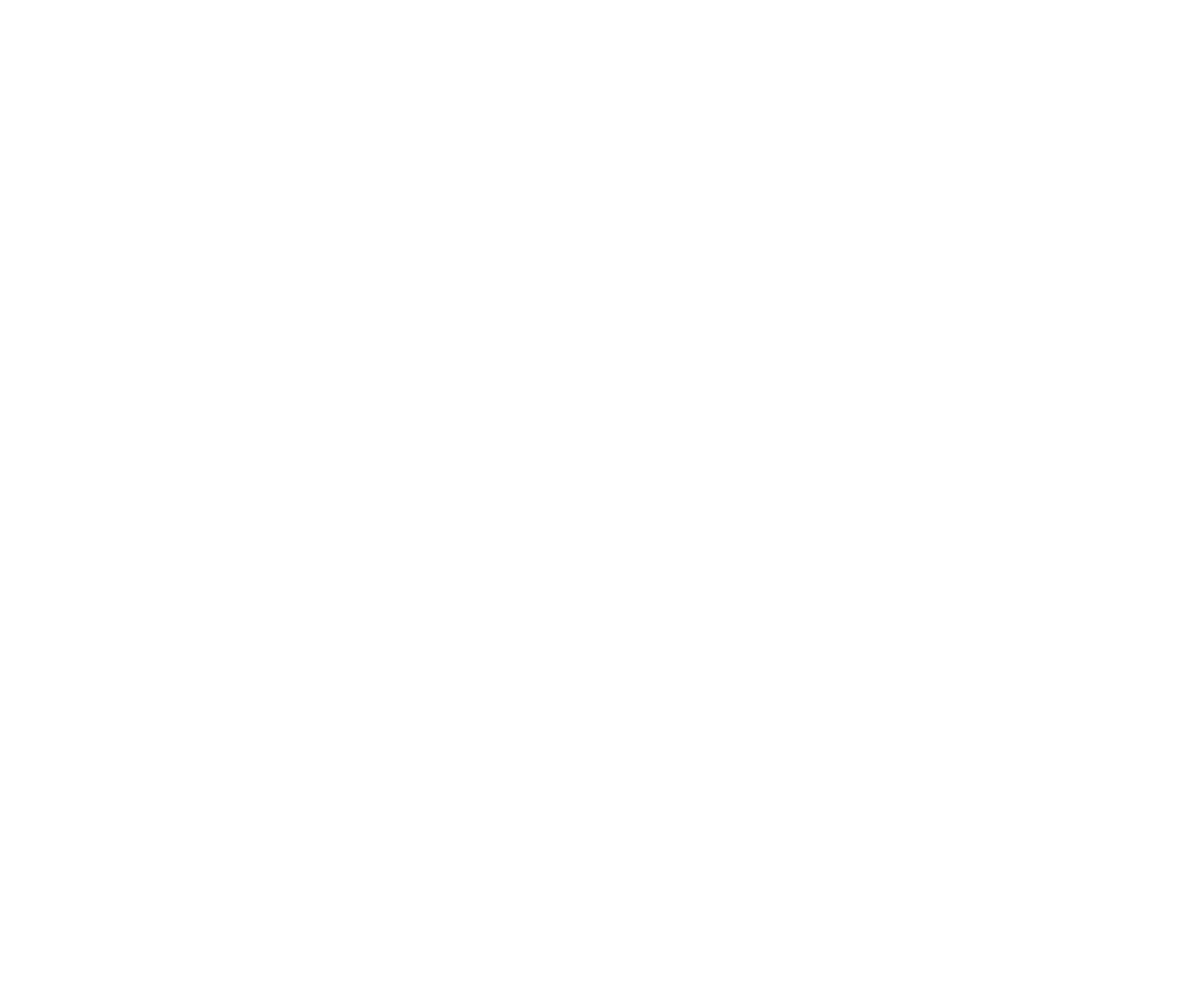
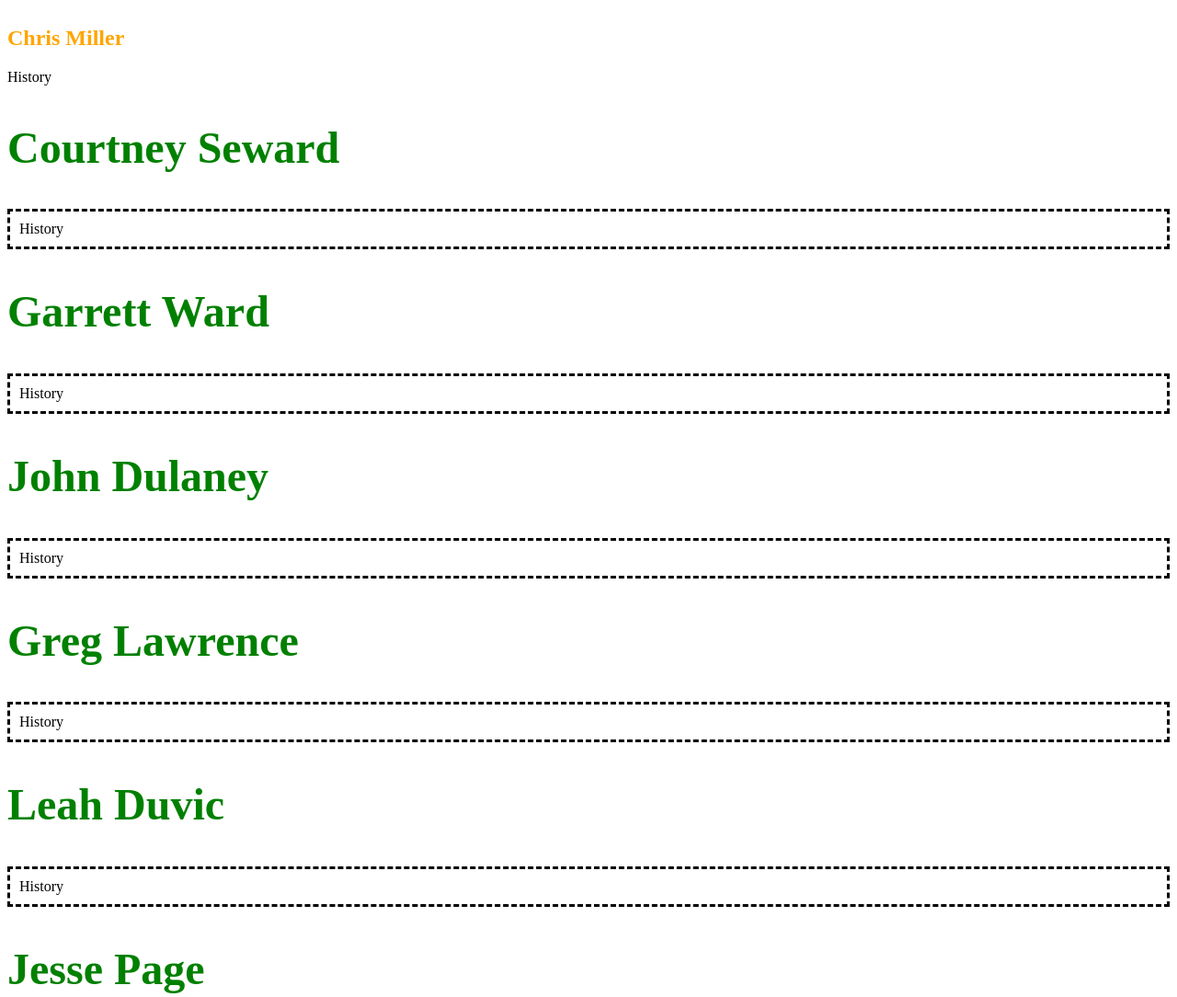
Before and after one commit to JohnALong/student-components, a plain HTML site: page src/index.html in a window 1280 px wide. Shown: the top 1084 px of the page at 92% size. Before the commit the page ends 800 px from the top, so only its background shows below. Drawn offline with Linux system fonts and the light colour scheme.

Commit message:
1st half of practice exercise completed - still contains 4 arguments

```diff
--- a/src/index.html
+++ b/src/index.html
@@ -1,5 +1,6 @@
 <!DOCTYPE html>
 <html lang="en">
+
 <head>
     <meta charset="UTF-8">
     <meta name="viewport" content="width=device-width, initial-scale=1.0">
@@ -7,7 +8,10 @@
     <title>Document</title>
     <link rel="stylesheet" href="styles/main.css">
 </head>
+
 <body>
+    <article id="container"></article>
     <script src="scripts/main.js"></script>
 </body>
+
 </html>
--- a/src/scripts/main.js
+++ b/src/scripts/main.js
@@ -0,0 +1,112 @@
+console.log("woohoo, my page works");
+// copied from chapter - students array
+const students = [
+    {
+        name: "Chris Miller",
+        subject: "History",
+        info: "Failed last exam",
+        score: 59
+    },
+    {
+        name: "Courtney Seward",
+        subject: "History",
+        info: "Has completed all homework",
+        score: 91
+    },
+    {
+        name: "Garrett Ward",
+        subject: "History",
+        info: "Wonderful at helping other students",
+        score: 88
+    },
+    {
+        name: "John Dulaney",
+        subject: "History",
+        info: "Has never missed a class or exam",
+        score: 92
+    },
+    {
+        name: "Greg Lawrence",
+        subject: "History",
+        info: "Sub-par performance all around",
+        score: 64
+    },
+    {
+        name: "Leah Duvic",
+        subject: "History",
+        info: "Wonderful student",
+        score: 97
+    },
+    {
+        name: "Jesse Page",
+        subject: "History",
+        info: "Smokes too much. Distracting.",
+        score: 76
+    },
+    {
+        name: "Kevin Haggerty",
+        subject: "History",
+        info: "Falls asleep in class",
+        score: 79
+    },
+    {
+        name: "Max Wolf",
+        subject: "History",
+        info: "Talks too much",
+        score: 83
+    },
+    {
+        name: "Lissa Goforth",
+        subject: "History",
+        info: "Asks pointless, unrelated questions",
+        score: 78
+    },
+    {
+        name: "Tyler Bowman",
+        subject: "History",
+        info: "When was the last time he attended class?",
+        score: 48
+    },
+    {
+        name: "Ray Medrano",
+        subject: "History",
+        info: "Needs to contribute to in-class discussions",
+        score: 95
+    }
+]
+let studentPassFailName;
+let studentPassFailSubject;
+let studentPassFailInfo;
+
+// copied from chapter
+const createStudentComponent = (name, subject, info, score) => {
+    if (score >= 60) {
+        studentPassFailName = "xx-large passing";
+        studentPassFailSubject = "borderd dashed section--padded";
+        studentPassFailInfo = "pushRight";
+    } else {
+        studentPassFailName = "failing";
+    }
+    return `
+        <div class="student">
+            <h1 class="${studentPassFailName}">${name}</h1>
+            <section class="${studentPassFailSubject}">${subject}</section>
+            <aside class="${studentPassFailInfo}>${info}</aside>
+        </div>
+    `
+}
+console.log("create student component", createStudentComponent());
+const studentContainer = document.querySelector("#container")
+
+
+for (let i = 0; i < students.length; i++) {
+    const student = students[i]
+    studentContainer.innerHTML += createStudentComponent(
+        student.name,
+        student.subject,
+        student.info,
+        student.score
+    )
+}
+// copied from chapter
+// for (const student of students) {
--- a/src/styles/main.css
+++ b/src/styles/main.css
@@ -0,0 +1,34 @@
+#container {
+    display: flex;
+    flex-direction: column;
+}
+
+.pushRight {
+    margin-left: auto;
+}
+
+.xx-large {
+    font-size: 3em;
+}
+
+.bordered {
+    border-width: 1px;
+    border-color: goldenrod;
+    border-style: solid;
+}
+
+.dashed {
+    border-style: dashed;
+}
+
+.section--padded {
+    padding: 10px;
+}
+
+.passing {
+    color: green;
+}
+
+.failing {
+    color: orange;
+}
```
